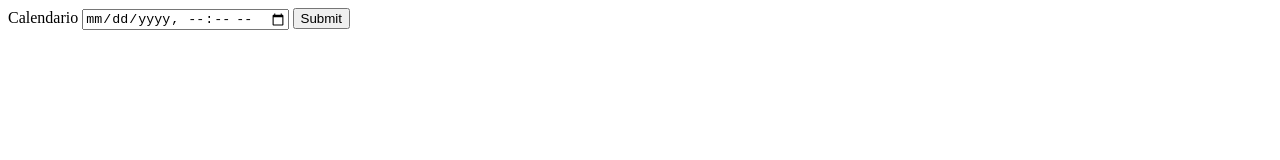
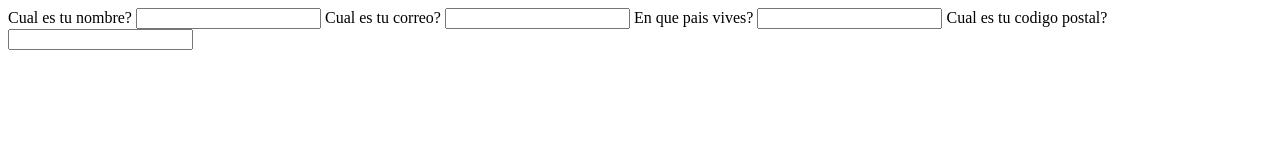
Before and after one commit to terranigmark/curso-definitivo-html-css-platzi, a plain HTML site: page claseCalendario/index.html in a window 1280 px wide. Drawn offline with Linux system fonts and the light colour scheme.

Commit message:
Forms classes completed@

```diff
--- a/claseCalendario/index.html
+++ b/claseCalendario/index.html
@@ -6,31 +6,28 @@
     <title>Document</title>
   </head>
   <body>
-    <!-- <form action="">
-      <label for="hora">
-        <span>Hota</span>
-        <input type="time" id="hora" name="hora" />
-      </label>
-      <label for="dia">
-        <span>Dia</span>
-        <input type="date" id="dia" name="dia" />
-      </label>
-      <label for="semana">
-        <span>Semana</span>
-        <input type="week" id="semana" name="semana" />
-      </label>
-      <label for="mes">
-        <span>Mes</span>
-        <input type="month" id="mes" name="mes" />
-      </label>
-      <input type="submit" name="" id="" />
-    </form> -->
-    <form action="">
-      <label for="">
-        <span>Calendario</span>
-        <input type="datetime-local" id="calendario" name="calendario" />
-      </label>
-      <input type="submit" />
-    </form>
+    <main>
+      <form action="">
+        <label for="nombre">
+          <span>Cual es tu nombre?</span>
+          <input type="text" name="nombre" id="nombre" autocomplete="name" required>
+        </label>
+      <form action="">
+        <label for="correo">
+          <span>Cual es tu correo?</span>
+          <input type="email" name="correo" id="correo" autocomplete="email" required>
+        </label>
+      <form action="">
+        <label for="pais">
+          <span>En que pais vives?</span>
+          <input type="text" name="pais" id="pais" autocomplete="country" required>
+        </label>
+      <form action="">
+        <label for="cp">
+          <span>Cual es tu codigo postal?</span>
+          <input type="text" name="cp" id="cp" autocomplete="postal-code" required>
+        </label>
+      </form>
+    </main>
   </body>
 </html>
```
Also changed, not shown: claseButton/index.html (added, +13 -0 lines), claseCalendario/select.html (added, +25 -0 lines).
